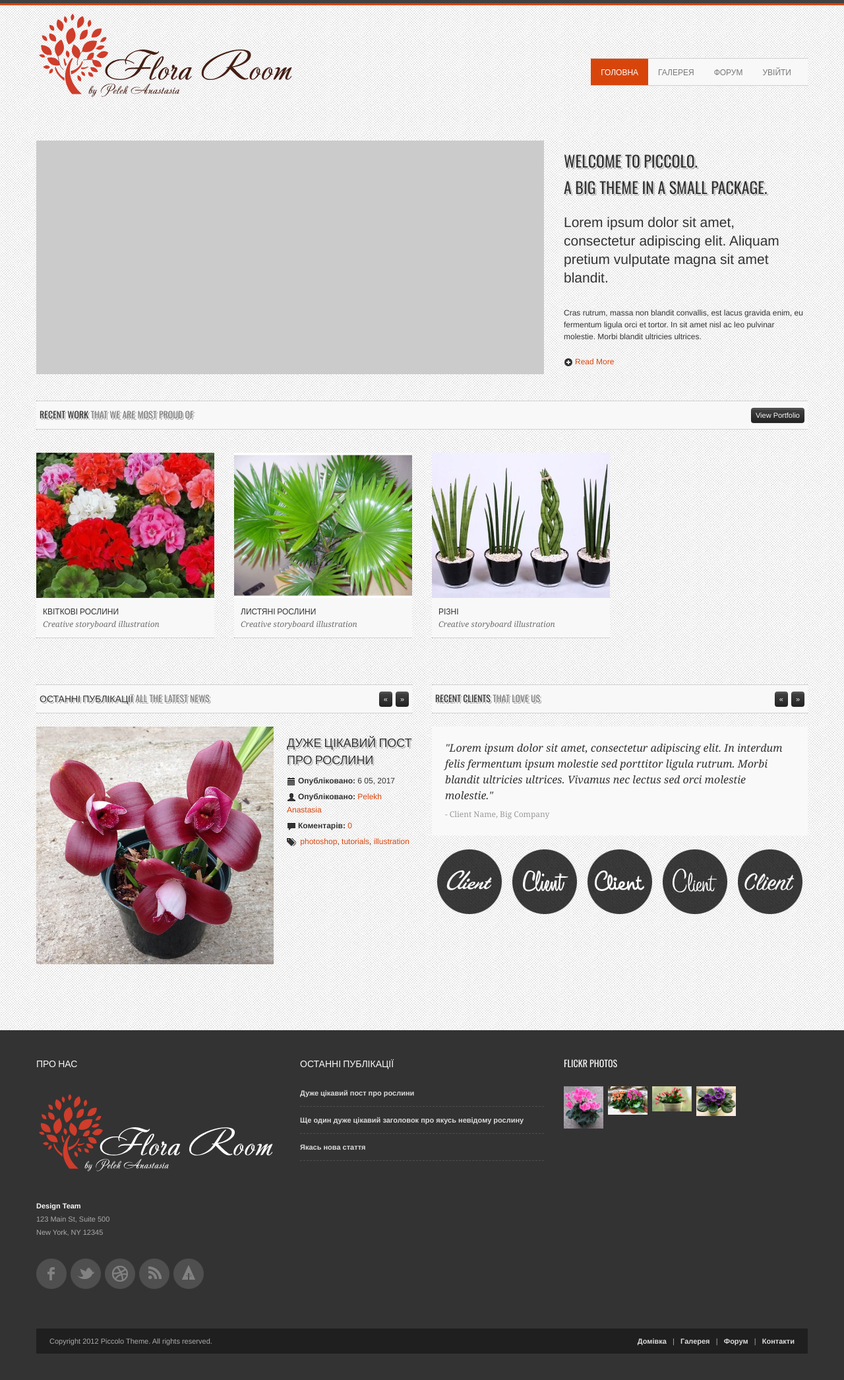
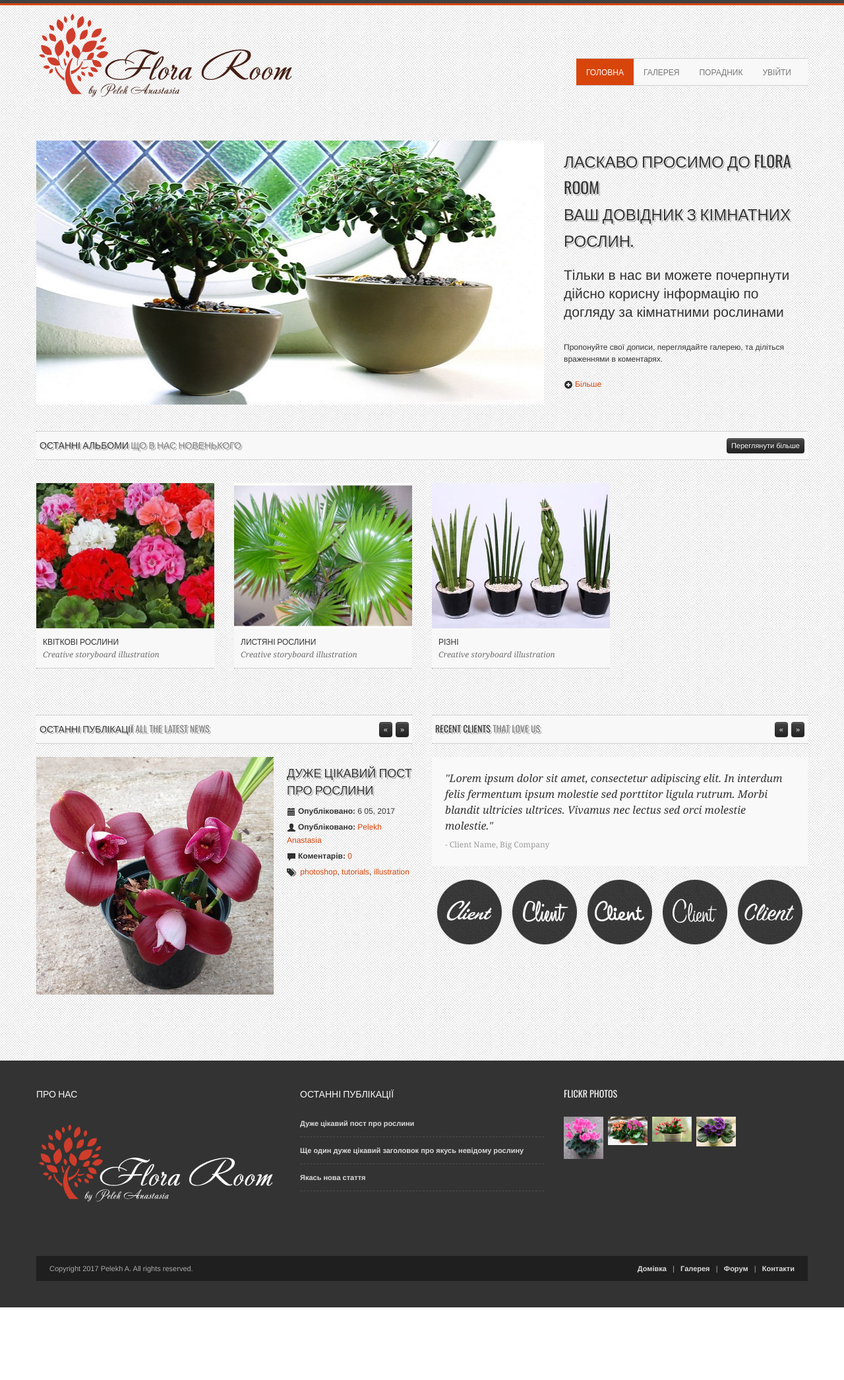
Before and after one commit to aodarc/flowers_room, a Django app: template templates/main_page/main.html in a window 1280 px wide. Shown: the whole page at 66% size. After the commit the page ends 1981 px from the top, so only its background shows below. Run offline with Django 3.2, Linux system fonts and the light colour scheme; the template is opened without the code that fills it: values that come from a table or form of the project are taken from there, others are empty; data comes from the database, SQL or seed files in the repository; both versions use the stored data as it was after the commit; parts of the project's set-up code (start-up, migrations or seed data) failed here and were passed over; some libraries are stand-ins or nearby versions.

Commit message:
some fixes

```diff
--- a/apps/forum/views.py
+++ b/apps/forum/views.py
@@ -19,6 +19,11 @@
         search = self.request.GET.get('search')
         if search:
             context['posts'] = Post.objects.filter(self.make_search_query(search)).distinct()
+            return context
+
+        category = search = self.request.GET.get('category')
+        if category:
+            context['posts'] = Post.objects.filter(category_id=category)
             return context
 
         context['posts'] = Post.objects.all()
--- a/apps/gallary/templates/galary/photo_detail.html
+++ b/apps/gallary/templates/galary/photo_detail.html
@@ -19,8 +19,8 @@
           </div>
           <div class="span6">
             <h2>{{ photo.title }}</h2>
-            <p class="lead">For an international ad campaign. Nulla iaculis mattis lorem, quis gravida nunc iaculis ac.
-              Proin tristique tellus in est vulputate luctus</p>
+{#            <p class="lead">For an international ad campaign. Nulla iaculis mattis lorem, quis gravida nunc iaculis ac.#}
+{#              Proin tristique tellus in est vulputate luctus</p>#}
             {{ photo.description|safe }}
 
             <ul class="project-info">
--- a/flora_project/mixins.py
+++ b/flora_project/mixins.py
@@ -10,7 +10,7 @@
         context = super().get_context_data(**kwargs)
         context.update({
             'right_posts': Post.objects.all()[:3],
-            'right_categories': Category.objects.all(),
+            'right_categories': Category.objects.all().order_by('name'),
             'right_comments': Comment.objects.all()[:5]
         })
 
--- a/styleguides/static/css/flexslider.css
+++ b/styleguides/static/css/flexslider.css
@@ -23,7 +23,7 @@
 *********************************/
 .flexslider {margin: 0; padding: 0;}
 .flexslider .slides > li {display: none; -webkit-backface-visibility: hidden;} /* Hide the slides before the JS is loaded. Avoids image jumping */
-.flexslider .slides img {width: 100%; display: block;}
+.flexslider .slides img {width: 100%; display: block; max-height: 400px}
 .flex-pauseplay span {text-transform: capitalize;}
 
 /* Clearfix for the .slides element */
--- a/templates/footer.html
+++ b/templates/footer.html
@@ -8,18 +8,18 @@
       <div class="span4 footer-col">
         <h5>Про нас</h5>
         <img src="{% static 'img/logo-footer.svg' %}" alt="Piccolo"/><br/><br/>
-        <address>
-          <strong>Design Team</strong><br/>
-          123 Main St, Suite 500<br/>
-          New York, NY 12345<br/>
-        </address>
-        <ul class="social-icons">
-          <li><a href="#" class="social-icon facebook"></a></li>
-          <li><a href="#" class="social-icon twitter"></a></li>
-          <li><a href="#" class="social-icon dribble"></a></li>
-          <li><a href="#" class="social-icon rss"></a></li>
-          <li><a href="#" class="social-icon forrst"></a></li>
-        </ul>
+{#        <address>#}
+{#          <strong>Design Team</strong><br/>#}
+{#          123 Main St, Suite 500<br/>#}
+{#          New York, NY 12345<br/>#}
+{#        </address>#}
+{#        <ul class="social-icons">#}
+{#          <li><a href="#" class="social-icon facebook"></a></li>#}
+{#          <li><a href="#" class="social-icon twitter"></a></li>#}
+{#          <li><a href="#" class="social-icon dribble"></a></li>#}
+{#          <li><a href="#" class="social-icon rss"></a></li>#}
+{#          <li><a href="#" class="social-icon forrst"></a></li>#}
+{#        </ul>#}
       </div>
       <div class="span4 footer-col">
         <h5>Останні публікації</h5>
@@ -44,7 +44,7 @@
     <div class="row"><!-- Begin Sub Footer -->
       <div class="span12 footer-col footer-sub">
         <div class="row no-margin">
-          <div class="span6"><span class="left">Copyright 2012 Piccolo Theme. All rights reserved.</span></div>
+          <div class="span6"><span class="left">Copyright 2017 Pelekh A. All rights reserved.</span></div>
           <div class="span6">
                             <span class="right">
                             <a href="{% url 'main_page' %}">Домівка</a>&nbsp;&nbsp;&nbsp;|&nbsp;&nbsp;&nbsp;<a
--- a/templates/header.html
+++ b/templates/header.html
@@ -27,7 +27,7 @@
         {#            <li><a href="gallery-single.htm">Gallery Single</a></li>#}
         {#          </ul>#}
         {#        </li>#}
-        <li><a href="{% url 'forum' %}">Форум</a></li>
+        <li><a href="{% url 'forum' %}">Порадник</a></li>
 
         {% if not request.user.is_authenticated %}
           <li><a href="page-contact.htm" data-toggle="modal" data-target="#registration">Увійти</a></li>
--- a/templates/main_page/content_block__main_gallary.html
+++ b/templates/main_page/content_block__main_gallary.html
@@ -2,9 +2,11 @@
 <div class="row gallery-row"><!-- Begin Gallery Row -->
 
   <div class="span12">
-    <h5 class="title-bg">Recent Work
-      <small>That we are most proud of</small>
-      <button class="btn btn-mini btn-inverse hidden-phone" type="button">View Portfolio</button>
+    <h5 class="title-bg">Останні альбоми
+      <small>Що в нас новенького</small>
+      <button class="btn btn-mini btn-inverse hidden-phone"
+              href="{% url 'gallery' %}"
+              type="button">Переглянути більше</button>
     </h5>
 
     <!-- Gallery Thumbnails
--- a/templates/main_page/content_block__main_sliger.html
+++ b/templates/main_page/content_block__main_sliger.html
@@ -6,11 +6,11 @@
     <div class="span8">
         <div class="flexslider">
             <ul class="slides">
-        <li><a href="gallery-single.htm"><img src="{% static 'img/gallery/slider-img-1.jpg' %}" alt="slider"/></a></li>
-        <li><a href="gallery-single.htm"><img src="{% static 'img/gallery/slider-img-1.jpg' %}" alt="slider"/></a></li>
-        <li><a href="gallery-single.htm"><img src="{% static 'img/gallery/slider-img-1.jpg' %}" alt="slider"/></a></li>
-        <li><a href="gallery-single.htm"><img src="{% static 'img/gallery/slider-img-1.jpg' %}" alt="slider"/></a></li>
-        <li><a href="gallery-single.htm"><img src="{% static 'img/gallery/slider-img-1.jpg' %}" alt="slider"/></a></li>
+                <li><a href="gallery-single.htm"><img src="{% static 'img/slider2.jpg' %}" alt="slider"/></a></li>
+                <li><a href="gallery-single.htm"><img src="{% static 'img/slider1.jpg' %}" alt="slider"/></a></li>
+                <li><a href="gallery-single.htm"><img src="{% static 'img/slider4.jpg' %}" alt="slider"/></a></li>
+                <li><a href="gallery-single.htm"><img src="{% static 'img/w800h600.jpg' %}" alt="slider"/></a></li>
+                <li><a href="gallery-single.htm"><img src="{% static 'img/w440h330.jpg' %}" alt="slider"/></a></li>
             </ul>
         </div>
     </div>
@@ -18,13 +18,11 @@
     <!-- Headline Text
     ================================================== -->
     <div class="span4">
-    <h3>Welcome to Piccolo. <br/>
-      A Big Theme in a Small Package.</h3>
-    <p class="lead">Lorem ipsum dolor sit amet, consectetur adipiscing elit. Aliquam pretium vulputate magna sit
-      amet
-      blandit.</p>
-    <p>Cras rutrum, massa non blandit convallis, est lacus gravida enim, eu fermentum ligula orci et tortor. In sit
-      amet nisl ac leo pulvinar molestie. Morbi blandit ultricies ultrices.</p>
-    <a href="#"><i class="icon-plus-sign"></i>Read More</a>
+        <h3>Ласкаво просимо до Flora Room <br/>
+            Ваш довідник з кімнатних рослин.</h3>
+        <p class="lead">Тільки в нас ви можете почерпнути дійсно корисну інформацію по догляду за кімнатними
+            рослинами</p>
+        <p>Пропонуйте свої дописи, переглядайте галерею, та діліться враженнями в коментарях.</p>
+        <a href="{% url "forum" %}"><i class="icon-plus-sign"></i>Більше</a>
     </div>
 </div><!-- End Headline -->
```
Also changed, not shown: apps/forum/templates/forum/content_block__forum_post.html (+6 -5 lines), apps/gallary/templates/galary/content_block__gallery_item.html (+8 -3 lines), db.sqlite3, styleguides/static/img/slider1.jpg (added), styleguides/static/img/slider2.jpg (added), styleguides/static/img/slider3.jpg (added), styleguides/static/img/slider4.jpg (added), styleguides/static/img/w440h330.jpg (added), styleguides/static/img/w800h600.jpg (added). Lines whose indentation alone changed are shown as unchanged.
